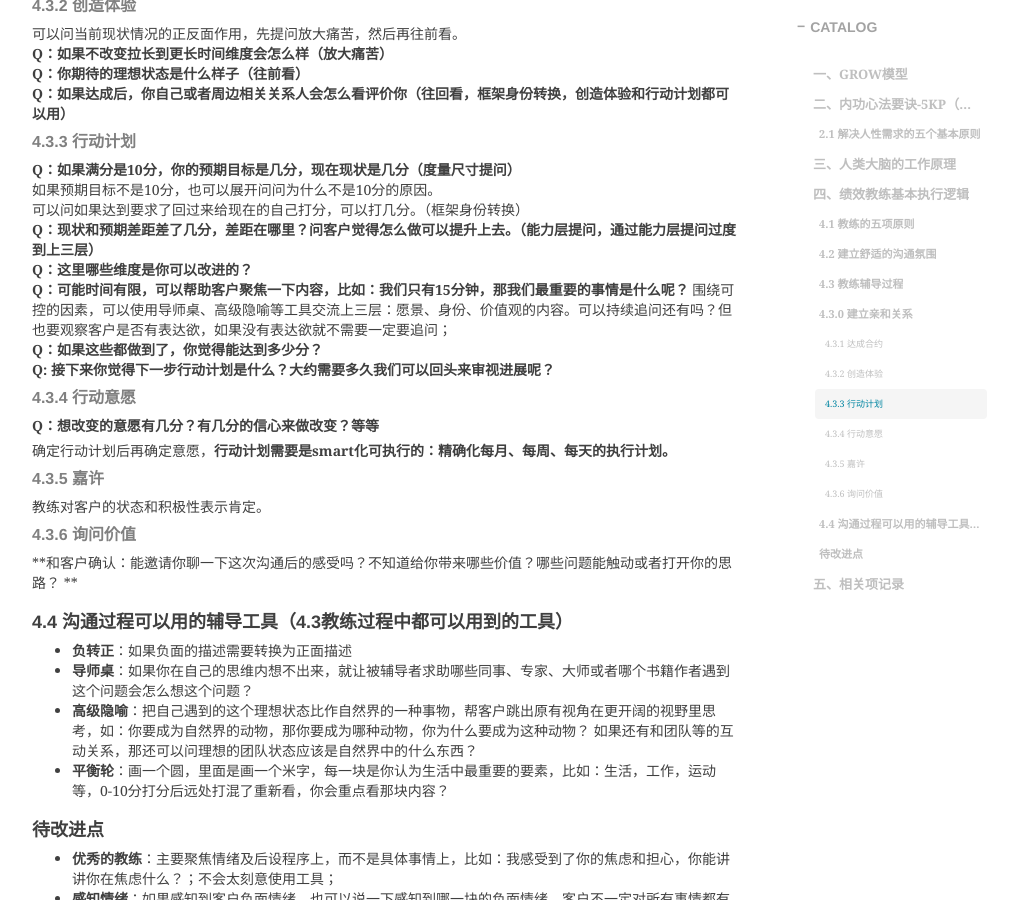
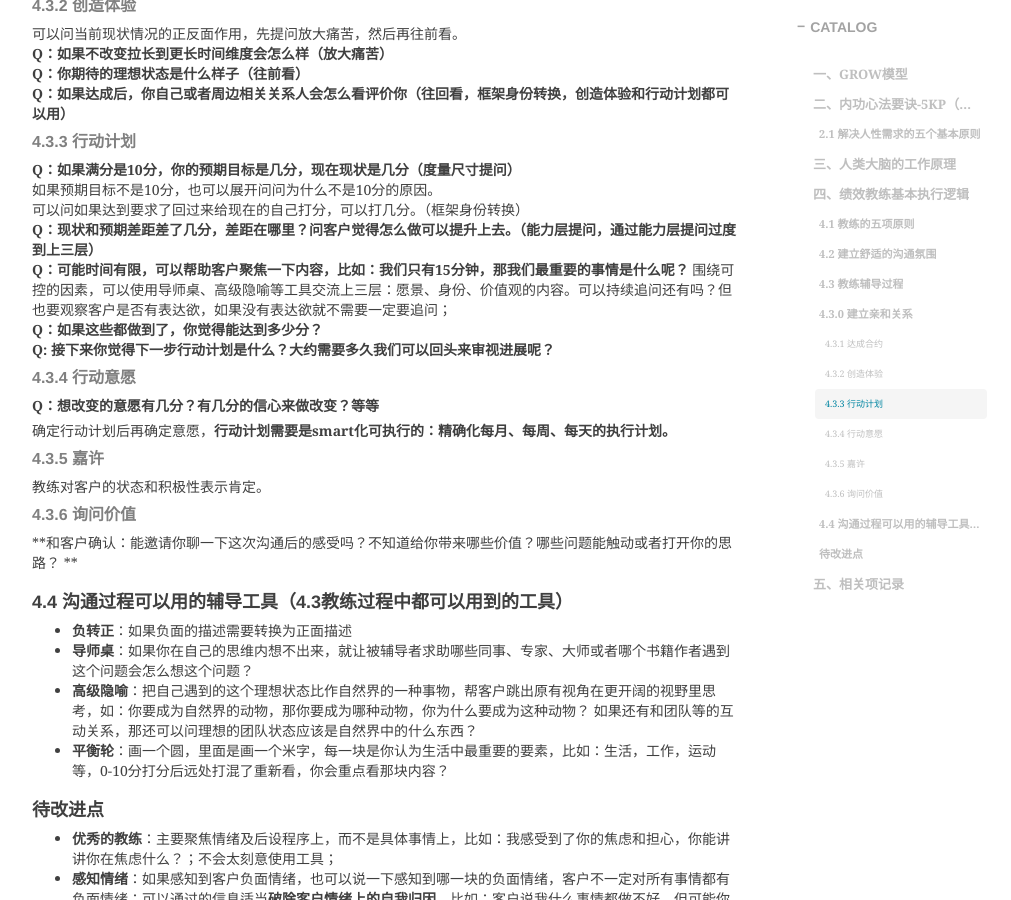
Before and after one commit to shihai1991/shihai1991.github.io, a Jekyll site: the page built from _posts/2022-08-21-教练式辅导.md, in a window 1280 px wide and 900 px high, scrolled down 2312 px. Shown: the whole window, without its empty margins (233-1244 px from the left). Built offline with Jekyll 4.4.1, drawn with Linux system fonts in a browser that asks for light colours; nearby versions of some CDN libraries; comment, search, counter and statistics services are not loaded.

Commit message:
Update 2022-08-21-教练式辅导.md

```diff
--- a/_posts/2022-08-21-教练式辅导.md
+++ b/_posts/2022-08-21-教练式辅导.md
@@ -93,7 +93,6 @@ A：迟到 B1：你为什么迟到了？vs B2：是什么原因导致你迟到
 如果预期目标不是10分，也可以展开问问为什么不是10分的原因。
 可以问如果达到要求了回过来给现在的自己打分，可以打几分。（框架身份转换）
 **Q：现状和预期差距差了几分，差距在哪里？问客户觉得怎么做可以提升上去。（能力层提问，通过能力层提问过度到上三层）**
-**Q：这里哪些维度是你可以改进的？**
 **Q：可能时间有限，可以帮助客户聚焦一下内容，比如：我们只有15分钟，那我们最重要的事情是什么呢？**
 围绕可控的因素，可以使用导师桌、高级隐喻等工具交流上三层：愿景、身份、价值观的内容。可以持续追问还有吗？但也要观察客户是否有表达欲，如果没有表达欲就不需要一定要追问；
 **Q：如果这些都做到了，你觉得能达到多少分？**
```
